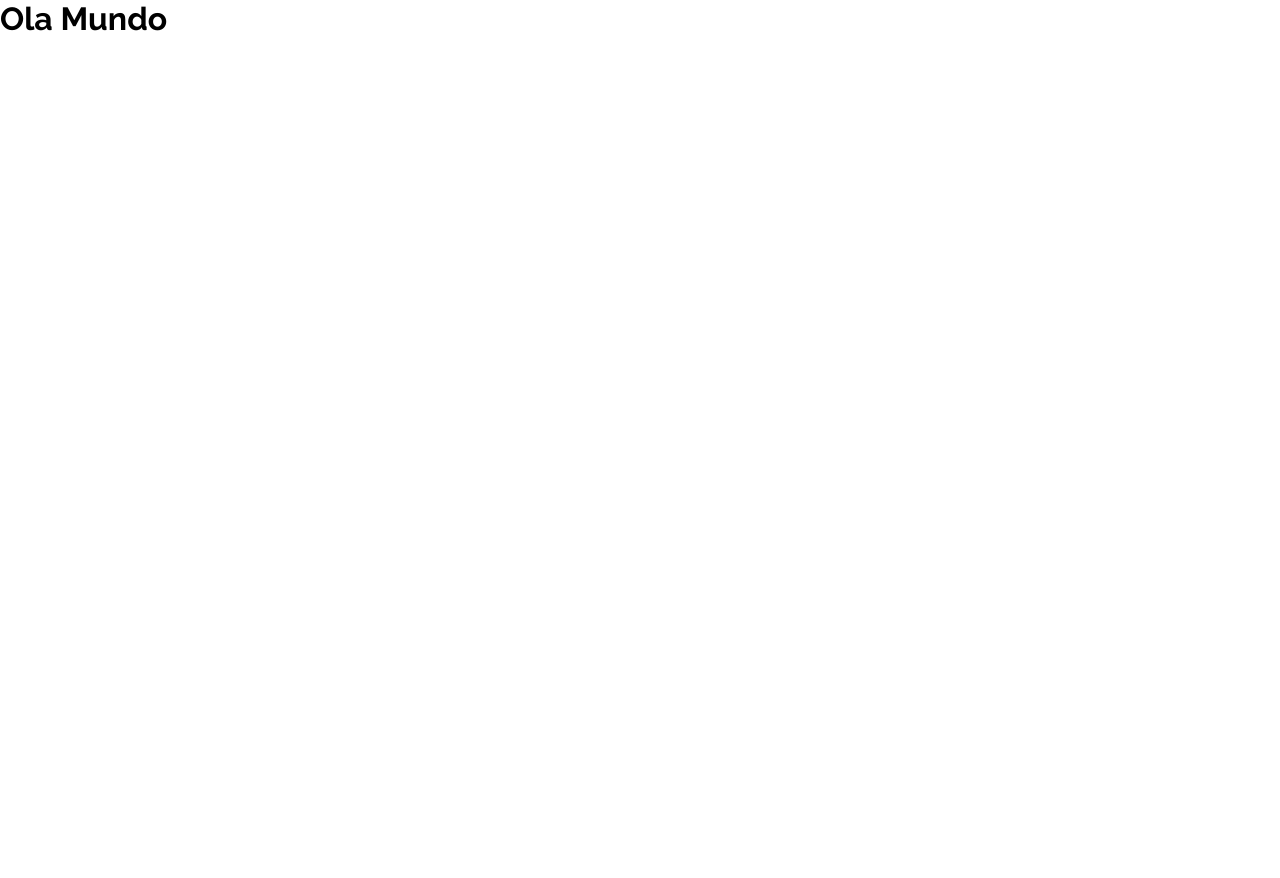
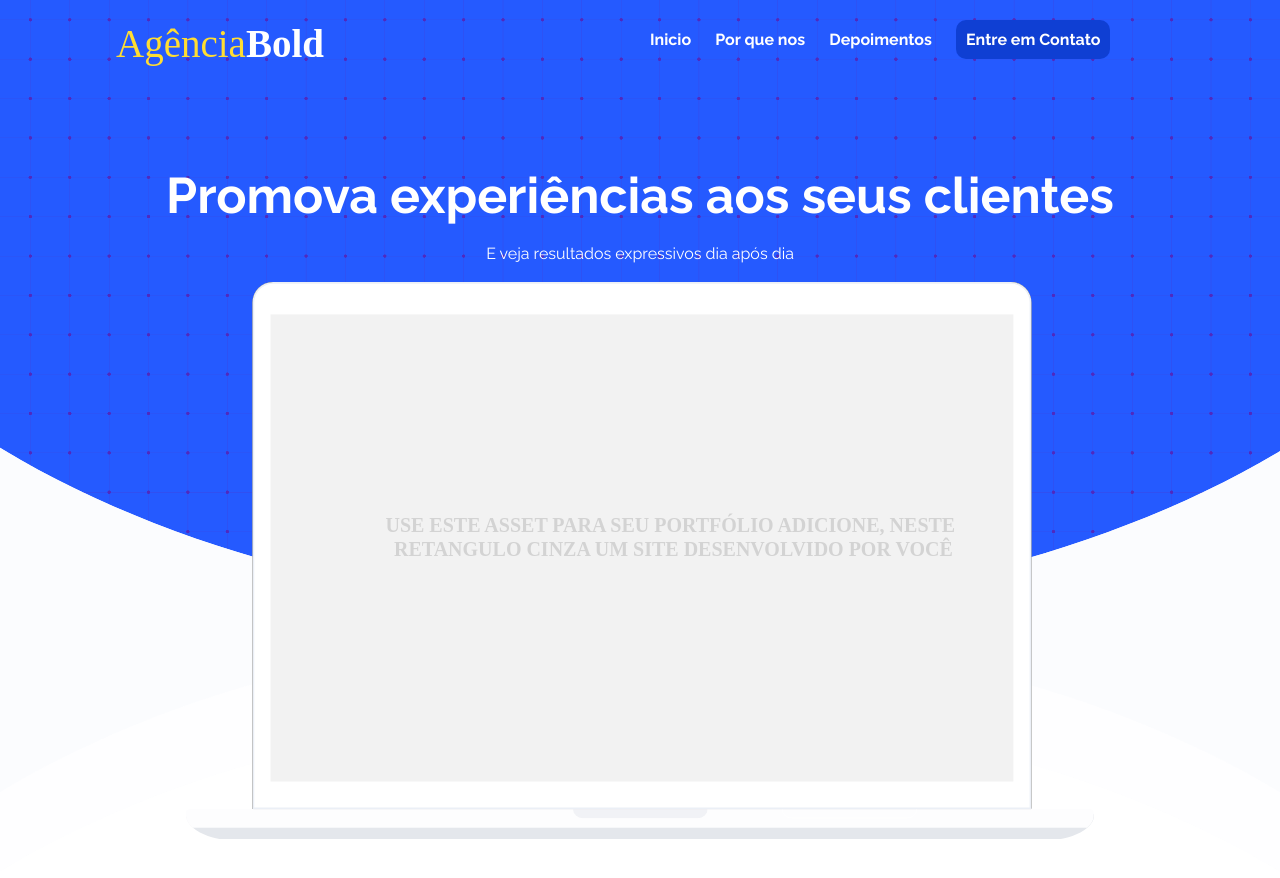
Before and after one commit to marcoshibata/Front_End, a plain HTML site: page index.html in a window 1280 px wide. Before the commit the page ends 800 px from the top, so only its background shows below. Drawn offline with Linux system fonts and the light colour scheme.

Commit message:
segunda parte

```diff
--- a/Style.css
+++ b/Style.css
@@ -4,3 +4,62 @@
  box-sizing: border-box;
  font-family: 'Raleway',sans-serif;
 }
+
+.center{
+    display: flex;
+    max-width: 1100px;
+    padding: 0 2%;
+    margin: 0 auto;
+    flex-wrap: wrap;
+}
+
+section.main{
+    background-image: url("images/bg.svg");
+    background-position: center;
+    background-size: cover;
+    min-height: 700px;
+    padding: 20px 0 80px 0;
+}
+.menu{display: flex;width: 100%;}
+
+.logo-menu{width: 50%;}
+
+.itens-menu{width: 50%;}
+
+.itens-menu a{
+    font-weight: bold;
+    color: white;
+    text-decoration:none;
+    display: inline-block;
+    margin: 0 10px;
+}
+
+.itens-menu a:hover {
+    border-bottom: 2px solid #FFDD33;
+}
+
+.itens-menu a.contact-btn {
+    background-color: #0F3FD3;
+    padding: 10px 10px;
+    border-radius: 10px;
+}
+
+.itens-menu a.contact-btn:hover{
+    border: 0;
+}
+
+.mockup{
+    display: block;
+    width: 100%;
+    color: white;
+    text-align: center;
+    padding-top: 100px;
+}
+
+.mockup h1{
+    font-size: 50px;
+}
+
+.mockup img{
+    max-width: 100%;
+}
--- a/index.html
+++ b/index.html
@@ -7,7 +7,29 @@
         <link href="Style.css" rel="stylesheet" />
     </head>
     <body>
-        <h1>Ola Mundo</h1>
+        <section class="main">
+            <div class="center">
+                <div class="menu">
+                    <div class="logo-menu">
+                        <a href=""><img src="images/logoagencia.svg"/></a>
+                    </div><!--logo-menu-->
+                    <div class="itens-menu">
+                        <a href="#">Inicio</a>
+                        <a href="#">Por que nos</a>
+                        <a href="#">Depoimentos</a>
+                        <a class="contact-btn" href="#">Entre em Contato</a>
+                    </div><!--itens-menu-->
+                </div><!--menu-->
+
+                <div class="mockup">
+                    <h1>Promova experiências aos seus clientes</h1>
+                    <br/>
+                    <p>E veja resultados expressivos dia após dia</p>
+                    <br/>
+                    <img src="images/mockup.svg" alt="">
+                </div><!--mockup-->
+            </div><!--center-->
+        </section><!--main-->
     </body>
 
 </html>
```
Also changed, not shown: images/bg.svg (added), images/logoagencia.svg (added), images/mockup.svg (added), 2 other files.
